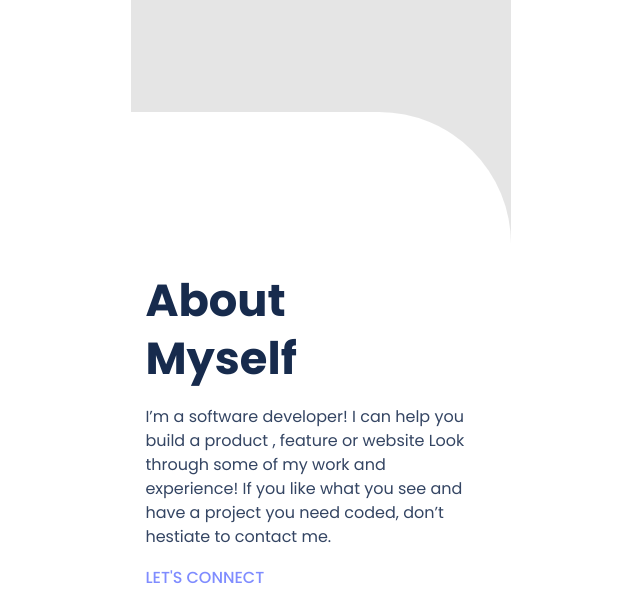
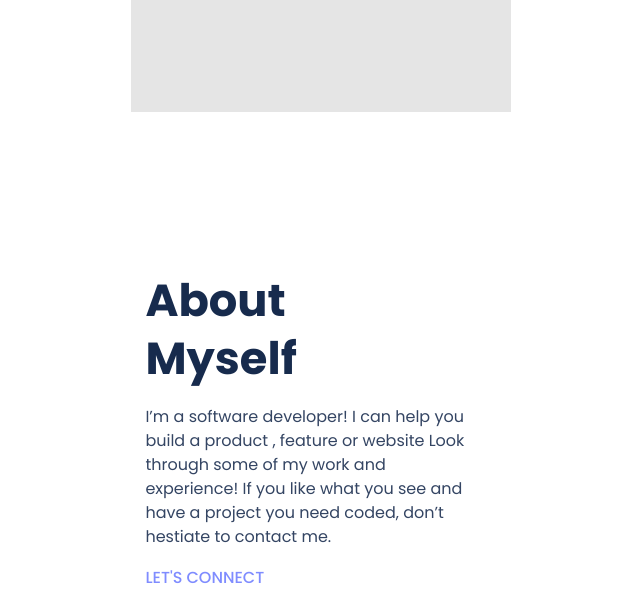
Before and after one commit to MICHAELKITH/mobile-version-portfolio, a plain HTML site: page index.html in a window 1280 px wide. Shown: the part 3500-4106 px from the top of the page, without its empty margins (319-959 px from the left). Drawn offline with Linux system fonts and the light colour scheme; files whose address does not match are found by name.

Commit message:
Add about-contact class background

```diff
--- a/style.css
+++ b/style.css
@@ -474,7 +474,6 @@ button:disabled {
   border: 1px solid #c1c7d0;
   color: #5e6c84;
 }
-
-.social-link:hover {
-  color: #5e6c84;
+.about-contact{
+  background-color: #fff;
 }
```
